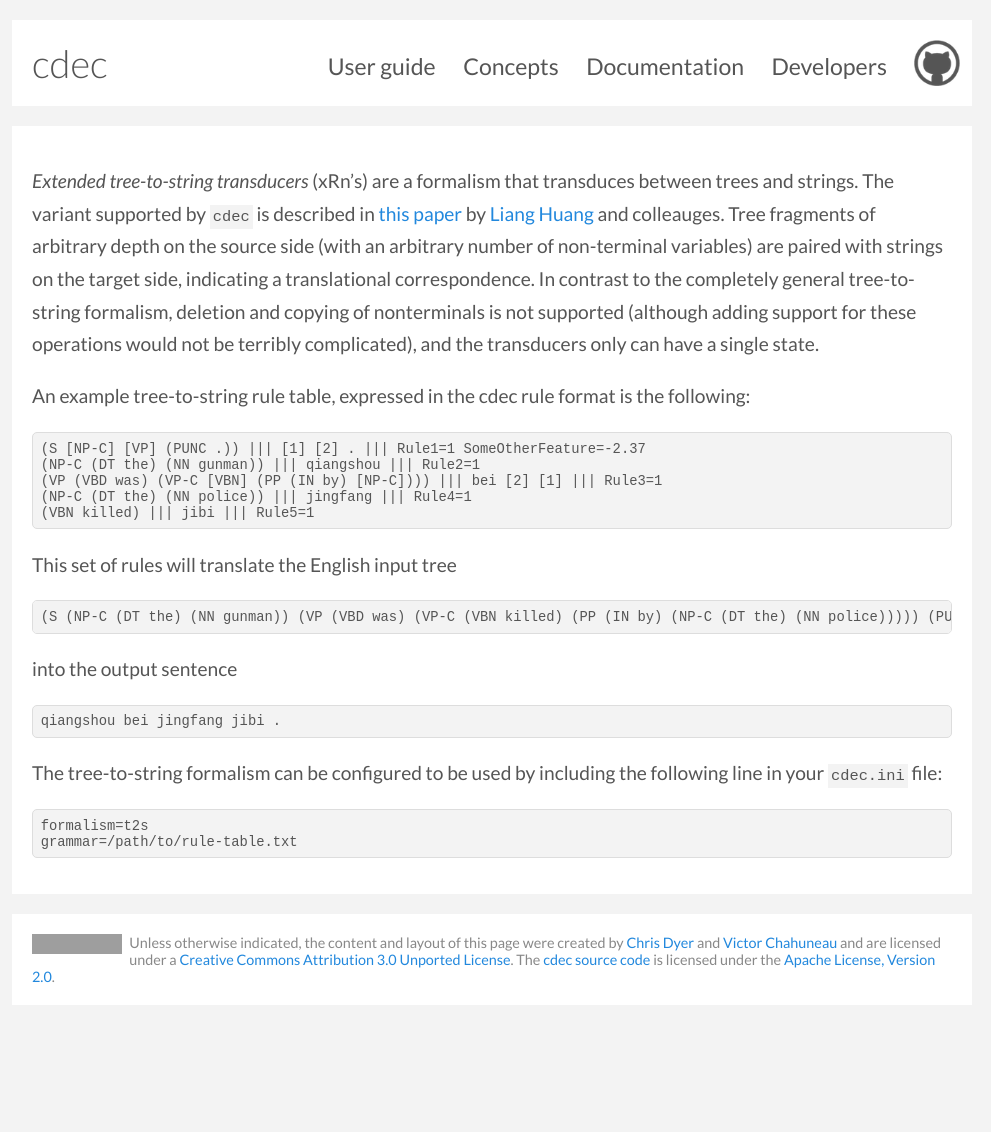
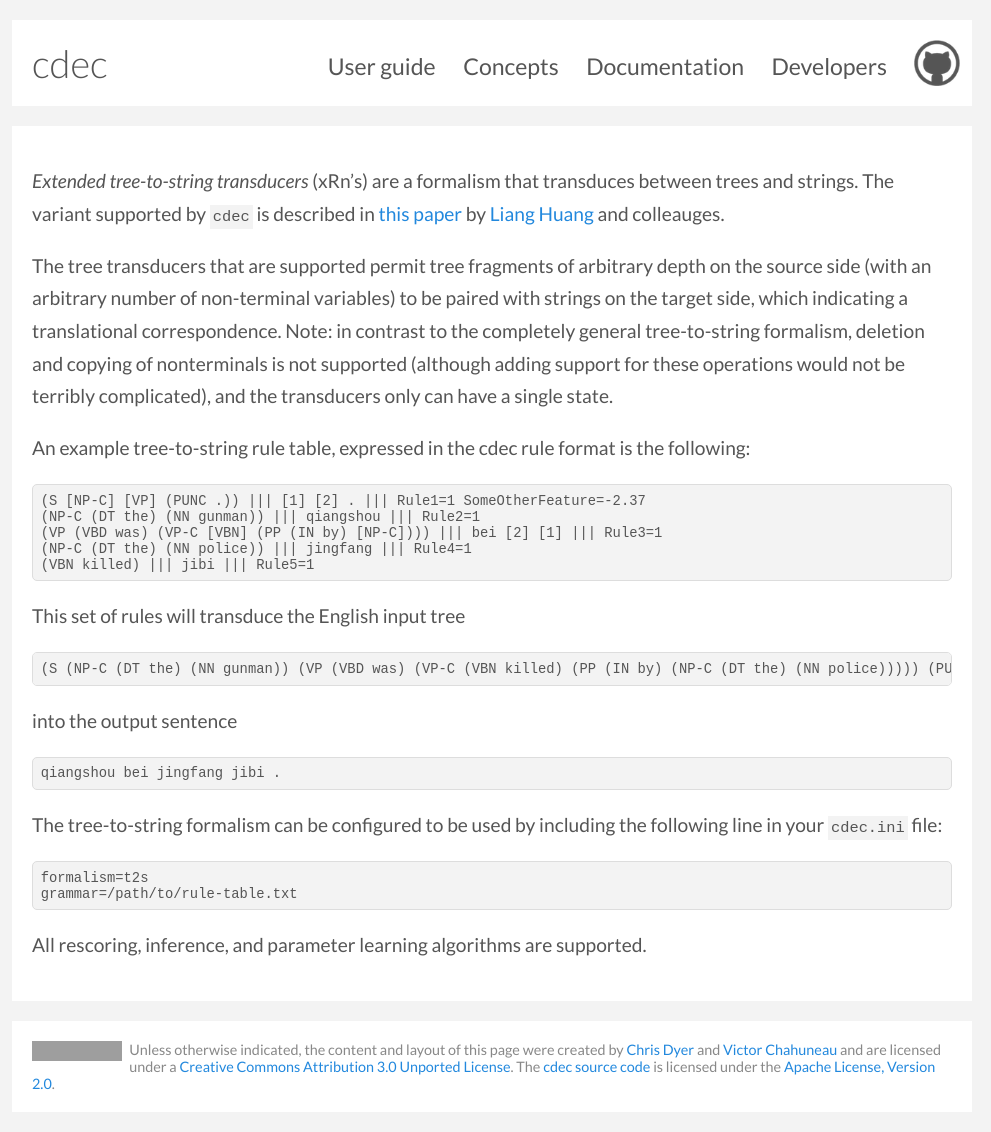
Before and after one commit to cdec/cdec.github.com, a Jekyll site: the page built from concepts/xrlns.md, in a window 1280 px wide. Shown: the whole page, without its empty margins (148-1139 px from the left). Built offline with Jekyll 4.4.1, drawn with Linux system fonts in a browser that asks for light colours; some web fonts are replaced; Markdown is read by kramdown in place of the engine named in the settings; before the commit the page ends 1025 px from its top, so only the background shows below that; grey boxes are pictures that could not be loaded.

Commit message:
t2s stuff

```diff
--- a/concepts/xrlns.md
+++ b/concepts/xrlns.md
@@ -2,7 +2,9 @@
 layout: documentation
 title: Extended tree-to-string transducers
 ---
-*Extended tree-to-string transducers* (xRn's) are a formalism that transduces between trees and strings. The variant supported by `cdec` is described in [this paper](http://www.cis.upenn.edu/~lhuang3/amta06-sdtedl.pdf) by [Liang Huang](http://acl.cs.qc.edu/~lhuang/) and colleauges.  Tree fragments of arbitrary depth on the source side (with an arbitrary number of non-terminal variables) are paired with strings on the target side, indicating a translational correspondence. In contrast to the completely general tree-to-string formalism, deletion and copying of nonterminals is not supported (although adding support for these operations would not be terribly complicated), and the transducers only can have a single state.
+*Extended tree-to-string transducers* (xRn's) are a formalism that transduces between trees and strings. The variant supported by `cdec` is described in [this paper](http://www.cis.upenn.edu/~lhuang3/amta06-sdtedl.pdf) by [Liang Huang](http://acl.cs.qc.edu/~lhuang/) and colleauges.
+
+The tree transducers that are supported permit tree fragments of arbitrary depth on the source side (with an arbitrary number of non-terminal variables) to be paired with strings on the target side, which indicating a translational correspondence. Note: in contrast to the completely general tree-to-string formalism, deletion and copying of nonterminals is not supported (although adding support for these operations would not be terribly complicated), and the transducers only can have a single state.
 
 An example tree-to-string rule table, expressed in the cdec rule format is the following:
 
@@ -12,7 +14,7 @@ An example tree-to-string rule table, expressed in the cdec rule format is the f
     (NP-C (DT the) (NN police)) ||| jingfang ||| Rule4=1
     (VBN killed) ||| jibi ||| Rule5=1
 
-This set of rules will translate the English input tree
+This set of rules will transduce the English input tree
 
     (S (NP-C (DT the) (NN gunman)) (VP (VBD was) (VP-C (VBN killed) (PP (IN by) (NP-C (DT the) (NN police))))) (PUNC .))
 
@@ -24,3 +26,5 @@ The tree-to-string formalism can be configured to be used by including the follo
 
     formalism=t2s
     grammar=/path/to/rule-table.txt
+
+All rescoring, inference, and parameter learning algorithms are supported.
```
